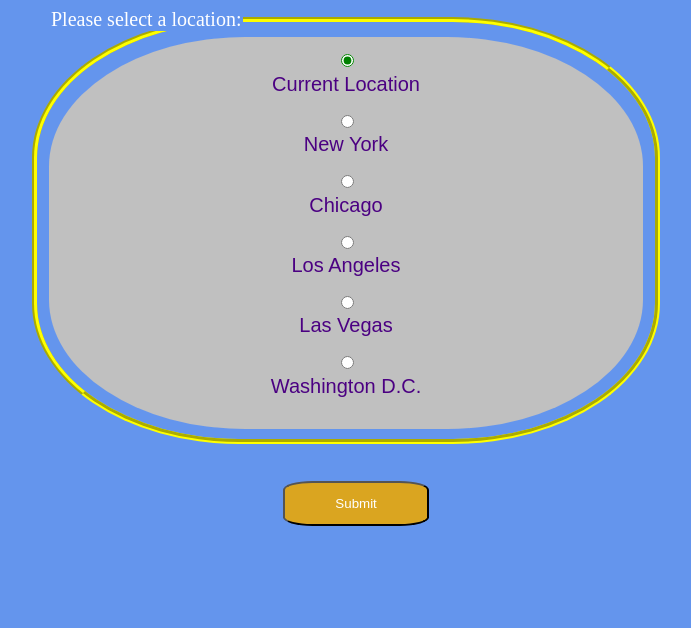
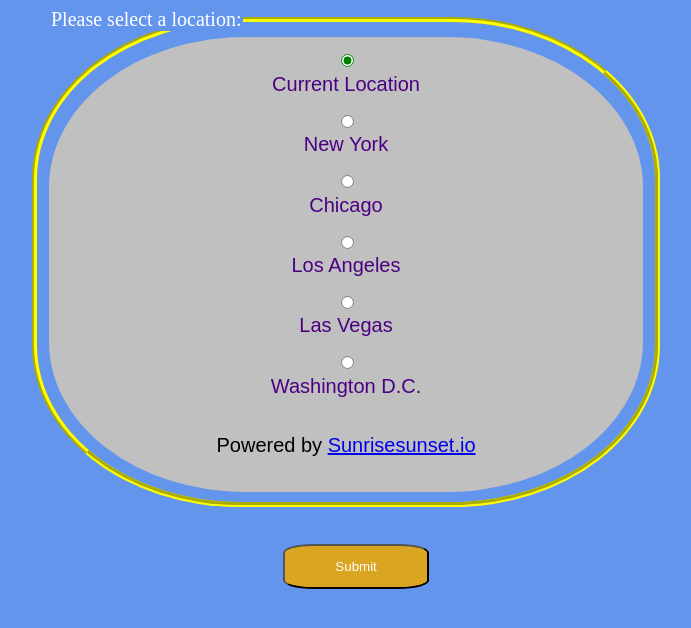
Before and after one commit to DlayDlay/itmd441_lab4, a plain HTML site: page index.html in a window 1280 px wide. Shown: the whole page, without its empty margins (294-985 px from the left). Drawn offline with Linux system fonts and the light colour scheme.

Commit message:
added API credit

```diff
--- a/index.html
+++ b/index.html
@@ -29,6 +29,8 @@
 
 	  <input type="radio" id="DC" name="city" value="DC" />
       <label for="DC">Washington D.C.</label>
+
+	  <p>Powered by <a href="https://sunrisesunset.io/api/">Sunrisesunset.io </a></p>
     </div>
   </fieldset>
 </form>
```
